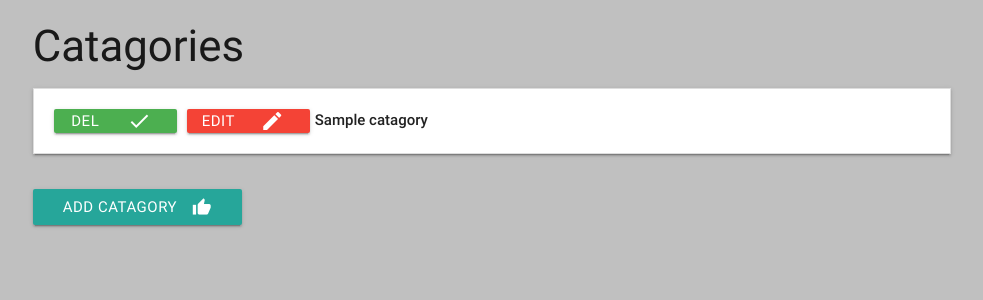
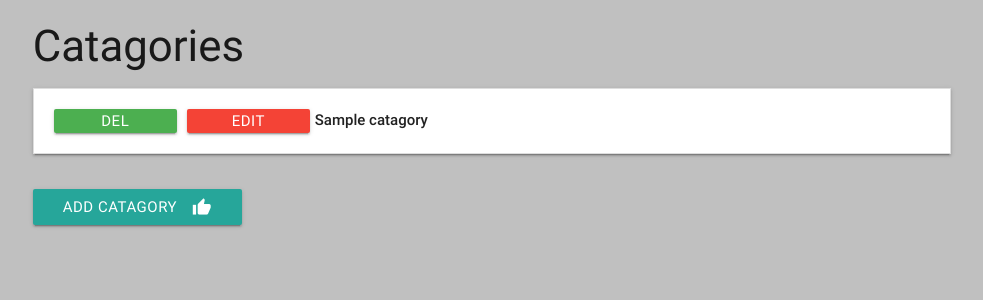
Before and after one commit to MichaelSingh7/task_manager, a Flask app: page /get_catagories in a window 1280 px wide. Shown: the top 300 px of the page, without its empty margins (148-1131 px from the left). Run offline with Flask 2, Linux system fonts and the light colour scheme; a database or web service that is not in the repository returns one stand-in record (values such as "Sample title"); some libraries are stand-ins or nearby versions.

Commit message:
Updated catagories.html

```diff
--- a/templates/addcatagory.html
+++ b/templates/addcatagory.html
@@ -7,7 +7,7 @@
              <div class="input-field col s12">
                <i class="material-icons prefix">poll</i>
                <input id="catagory_name" name="catagory_name" type="text" class="validate">
-               <label for="icon_prefix">Catagory Name</label>
+               <label for="catagory_name">Catagory Name</label>
              </div>
           </div>
 
--- a/templates/catagories.html
+++ b/templates/catagories.html
@@ -6,13 +6,15 @@
 
 <ul class="collapsible" data-collapsible="accordian">
     {% for catagory in catagories %}
+    <li>
       <div class="collapsible-header">
-        <a href="{{url_for('delete_catagory', catagory_id =catagory._id)}}" class="waves-effect waves-light btn btn_small green"><i class="material-icons right ">done</i>Del</a>
-           <a href="{{url_for('edit_catagory', catagory_id =catagory._id)}}" class="waves-effect waves-light btn btn_small red"><i class="material-icons right ">edit</i>Edit</a>
+        <a href="{{url_for('delete_catagory', catagory_id =catagory._id)}}" class="waves-effect waves-light btn btn_small green"><i class="material-icons right "></i>Del</a>
+           <a href="{{url_for('edit_catagory', catagory_id =catagory._id)}}" class="waves-effect waves-light btn btn_small red"><i class="material-icons right "></i>Edit</a>
         <div class="task_header">
           <strong>{{catagory.catagory_name}}</strong>
         </div>
       </div>
+    </li>
 
 
 {% endfor %}
@@ -22,9 +24,10 @@
 </div>
 
    <div class="row">
-         <a href="{{url_for('add_catagory')}}" button class="btn waves-effect waves-light">
+         <a href="{{url_for('add_catagory')}}"  class="btn waves-effect waves-light">
          <i class="material-icons right">thumb_up</i>Add Catagory</a>
-         </button>
+
     </div>
 
+
 {% endblock %}
```
